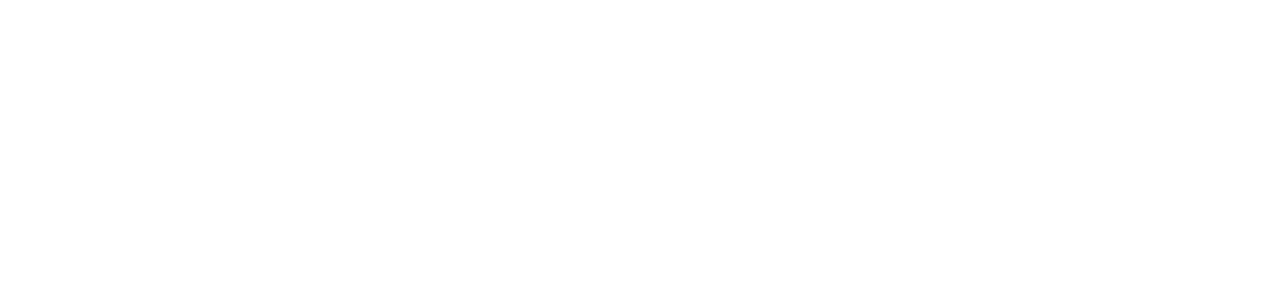
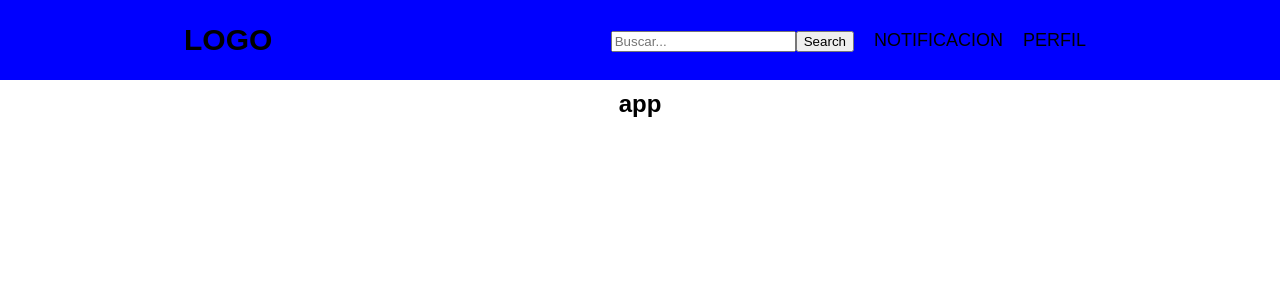
Before and after one commit to henry19ag15/finalproject, a React (Create React App) app in the folder front/: page / in a window 1280 px wide. Shown: the top 300 px of the page. Built offline with nearby package versions, Linux system fonts and the light colour scheme.

Commit message:
primer NavBar(NO MEREGEAR)

```diff
--- a/front/src/App.js
+++ b/front/src/App.js
@@ -1,12 +1,14 @@
 import logo from './logo.svg';
 import './App.css';
+import NavBar from './components/NavBar/NavBar';
 // import Register from './components/Register/Register';
 
 function App() {
   return (
     <div className="App">
       {/* <Register/> */}
-
+    <h2>app</h2>
+    <NavBar/>
     </div>
   );
 }
--- /dev/null
+++ b/front/src/components/NavBar/NavBar.js
@@ -0,0 +1,43 @@
+import React, {useState} from 'react';
+import styles from './NavBar.module.css';
+import {GoThreeBars} from 'react-icons/go';
+
+
+const NavBar = () => {
+
+    const [navActive, setNavActive] = useState(false);
+
+    return (
+        <div className={styles.NavBar}>
+            <nav className={styles.Nav}>
+                <span className={styles.logo}>LOGO</span>
+                <ul className={navActive?styles.NavMenu:`${styles.NavMenu} ${styles.disable}`} >
+                    <li className={styles.searchBar}>
+                        <input
+                            className={styles.input}
+                            type='text'
+                            placeholder='Buscar...'
+                        >
+                        </input>
+                        <button
+                            className={styles.btn}
+                            type='submit'
+                        >
+                            Search
+                        </button>
+                    </li>
+                    <li className={styles.menuItem}>Notificacion</li>
+                    <li className={styles.menuItem}>Perfil</li>
+                </ul>
+                <button className={styles.btn_toogle}
+                onClick={()=>setNavActive(!navActive)}
+                >
+                    <GoThreeBars/>
+                </button>
+            </nav>
+        </div>
+    )
+}
+
+
+export default NavBar
--- /dev/null
+++ b/front/src/components/NavBar/NavBar.module.css
@@ -0,0 +1,124 @@
+
+* {
+    margin: 0;
+    box-sizing: border-box;
+}
+
+body {
+    font-family: sans-serif;
+    padding: 90px 20px 0;
+}
+
+.NavBar {
+    background-color: blue ;
+    height: 80px;
+    position: fixed;
+    width: 100%;
+    top: 0;
+    left: 0;
+}
+
+.Nav {
+    display: flex;
+    justify-content: space-between;
+    max-width: 992px;
+    margin: 0 auto;
+}
+
+.logo {
+    font-size: 30px;
+    font-weight: bold;
+    padding: 0 40px;
+    line-height: 80px;
+}
+
+.NavMenu {
+    display: flex;
+    margin-right: 40px;
+    list-style: none;
+}
+
+.menuItem, .searchBar {
+    font-size: 18px;
+    margin: 0 10px;
+    line-height: 80px;
+    text-transform: uppercase;
+    width: max-content;
+    border-radius: 8px;
+
+}
+
+.menuItem:hover {
+    background-color: rgb(183, 183, 223);
+    transition: 0.5s;
+}
+
+.btn_toogle {
+    color: cornsilk;
+    background: none;
+    border: none;
+    font-size: 30px;
+    padding: 0 20px;
+    line-height: 60px;
+    cursor: pointer;
+
+    display: none;
+}
+
+
+@media (max-width: 768px) {
+
+    body {
+        padding: 70px;
+    }
+
+    .NavBar {
+        height: 60px;
+    }
+
+    .logo {
+        font-size: 25px;
+        padding: 0 20px;
+        line-height: 60px;
+    }
+
+    .NavMenu {
+        flex-direction: column;
+        align-items: center;
+        margin-right: 20px;
+        color: darkkhaki;
+        background-color: darkblue;
+        position: fixed;
+        left: 0;
+        top: 60px;
+        width: 100%;
+        padding: 20px 0;
+
+        height: calc(100% - 60px);
+        overflow-y: auto;
+
+        transition: 0.3s;
+    }
+
+    .disable {
+        left: 100vw;
+    }
+
+    .menuItem {
+        line-height: 70px;
+    }
+
+    .menuItem:hover {
+        background-color: none;
+        color: rgb(126, 80, 63);
+        transition: 0.5s;
+    }
+
+    .btn_toogle {
+        display: block;
+    }
+
+    .menuItem_visible {
+        left: 0;
+    }
+}
```
